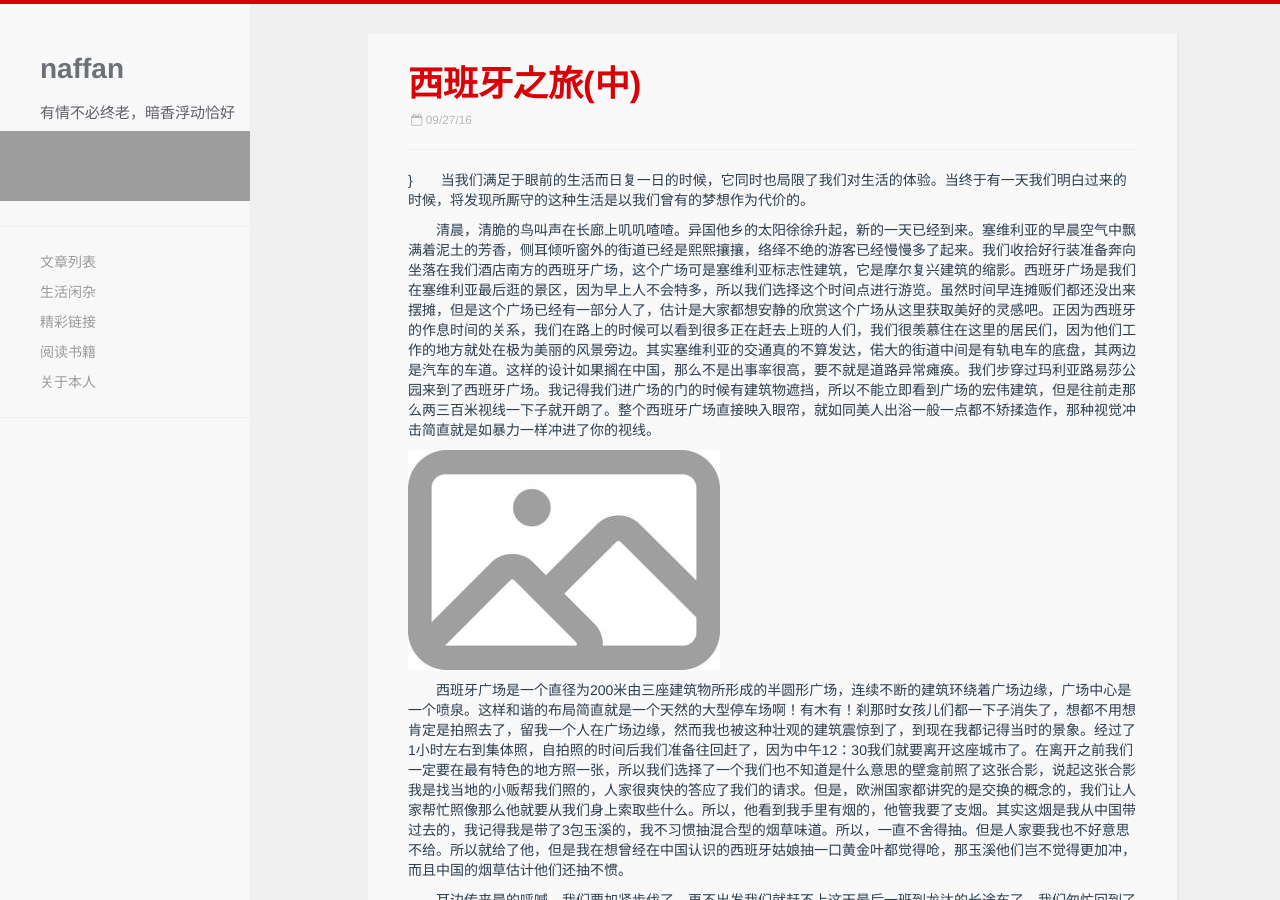
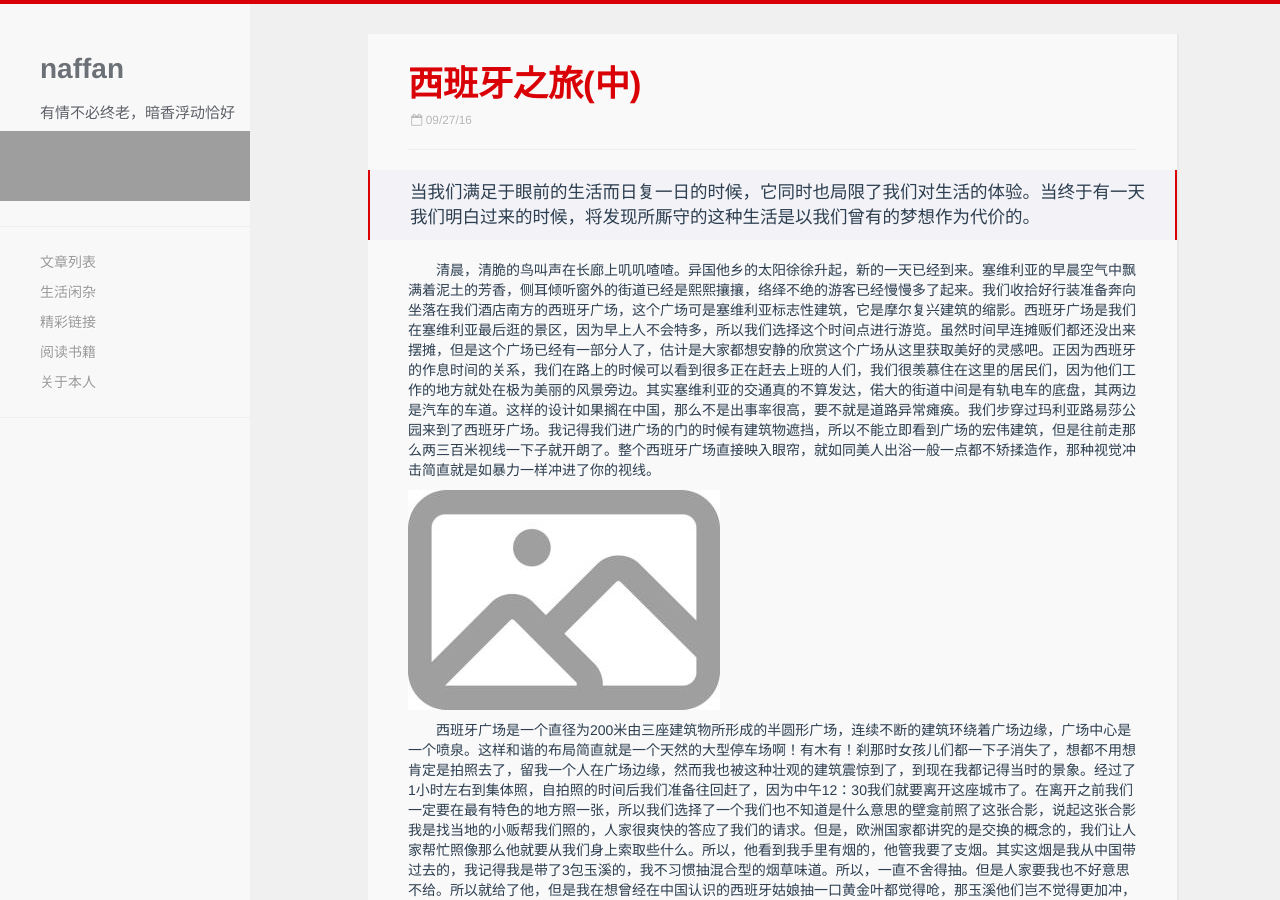
Before and after one commit to naffan2014/naffan2014.github.io, a Jekyll site: the page built from _posts/2016-09-27-1.md, in a window 1280 px wide and 900 px high. Built offline with Jekyll 4.4.1, drawn with Linux system fonts in a browser that asks for light colours; nearby versions of some CDN libraries; comment, search, counter and statistics services are not loaded; grey boxes are pictures that could not be loaded.

Commit message:
写错了

```diff
--- a/_posts/2016-09-27-1.md
+++ b/_posts/2016-09-27-1.md
@@ -2,7 +2,7 @@
 title: 西班牙之旅(中)
 category: 生活
 ---
-}　　当我们满足于眼前的生活而日复一日的时候，它同时也局限了我们对生活的体验。当终于有一天我们明白过来的时候，将发现所厮守的这种生活是以我们曾有的梦想作为代价的。
+> 当我们满足于眼前的生活而日复一日的时候，它同时也局限了我们对生活的体验。当终于有一天我们明白过来的时候，将发现所厮守的这种生活是以我们曾有的梦想作为代价的。
 
 
 　　清晨，清脆的鸟叫声在长廊上叽叽喳喳。异国他乡的太阳徐徐升起，新的一天已经到来。塞维利亚的早晨空气中飘满着泥土的芳香，侧耳倾听窗外的街道已经是熙熙攘攘，络绎不绝的游客已经慢慢多了起来。我们收拾好行装准备奔向坐落在我们酒店南方的西班牙广场，这个广场可是塞维利亚标志性建筑，它是摩尔复兴建筑的缩影。西班牙广场是我们在塞维利亚最后逛的景区，因为早上人不会特多，所以我们选择这个时间点进行游览。虽然时间早连摊贩们都还没出来摆摊，但是这个广场已经有一部分人了，估计是大家都想安静的欣赏这个广场从这里获取美好的灵感吧。正因为西班牙的作息时间的关系，我们在路上的时候可以看到很多正在赶去上班的人们，我们很羡慕住在这里的居民们，因为他们工作的地方就处在极为美丽的风景旁边。其实塞维利亚的交通真的不算发达，偌大的街道中间是有轨电车的底盘，其两边是汽车的车道。这样的设计如果搁在中国，那么不是出事率很高，要不就是道路异常瘫痪。我们步穿过玛利亚路易莎公园来到了西班牙广场。我记得我们进广场的门的时候有建筑物遮挡，所以不能立即看到广场的宏伟建筑，但是往前走那么两三百米视线一下子就开朗了。整个西班牙广场直接映入眼帘，就如同美人出浴一般一点都不矫揉造作，那种视觉冲击简直就是如暴力一样冲进了你的视线。
```
